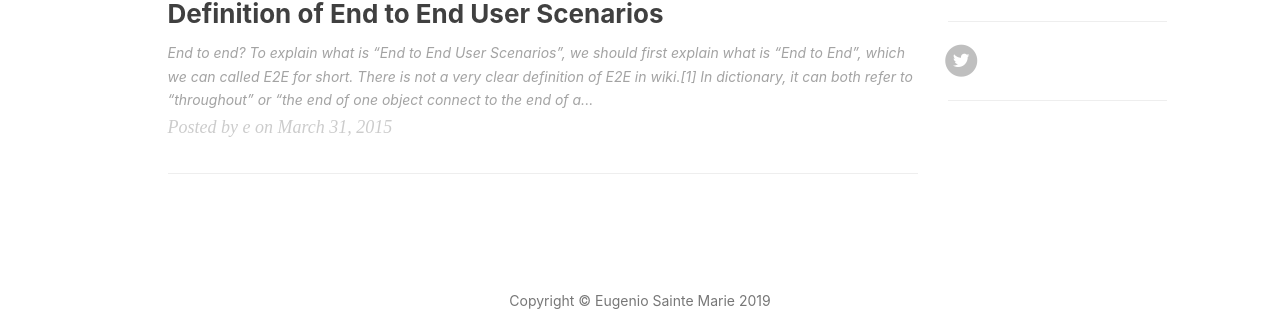
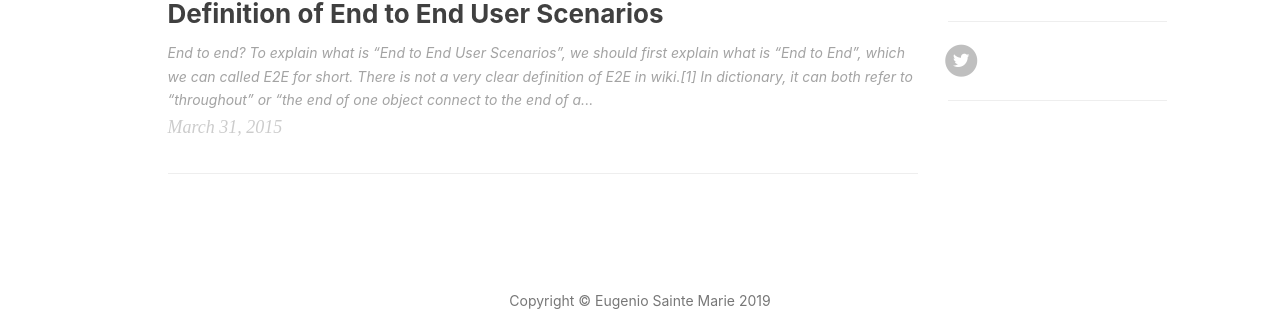
Before and after one commit to eugeniosaintemarie/notes, a Jekyll site: the page built from index.html, in a window 1280 px wide. Shown: the part 539-850 px from the top of the page. Built offline with Jekyll 4.4.1, drawn with Linux system fonts in a browser that asks for light colours; nearby versions of some CDN libraries; the list of posts is cut into pages by our own code; comment, search, counter and statistics services are not loaded.

Commit message:
Update index.html

```diff
--- a/index.html
+++ b/index.html
@@ -23,7 +23,7 @@
         </div>
     </a>
     <p class="post-meta">
-        Posted by {% if post.author %}{{ post.author }}{% else %}{{ site.title }}{% endif %} on {{ post.date | date: "%B %-d, %Y" }}
+        {{ post.date | date: "%B %-d, %Y" }}
     </p>
 </div>
 <hr>
```
